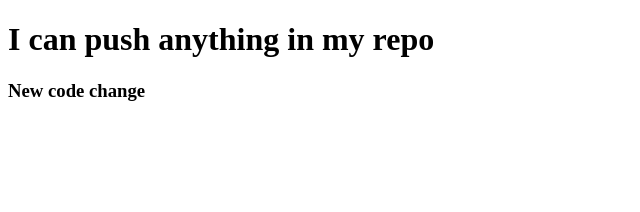
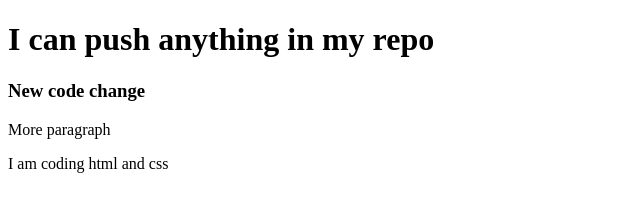
Before and after one commit to Arifulxcz/first-repo, a plain HTML site: page index.html in a window 1280 px wide. Shown: the whole page, without its empty margins (0-640 px from the left). Drawn offline with Linux system fonts and the light colour scheme.

Commit message:
style added

```diff
--- a/index.html
+++ b/index.html
@@ -9,5 +9,7 @@
 <body>
     <h1>I can push anything in my repo</h1>
     <h3>New code change</h3>
+    <p>More paragraph</p>
+    <p>I am coding html and css</p>
 </body>
 </html>
--- /dev/null
+++ b/style.css
@@ -0,0 +1,3 @@
+p{
+    color:blue;
+}
```
